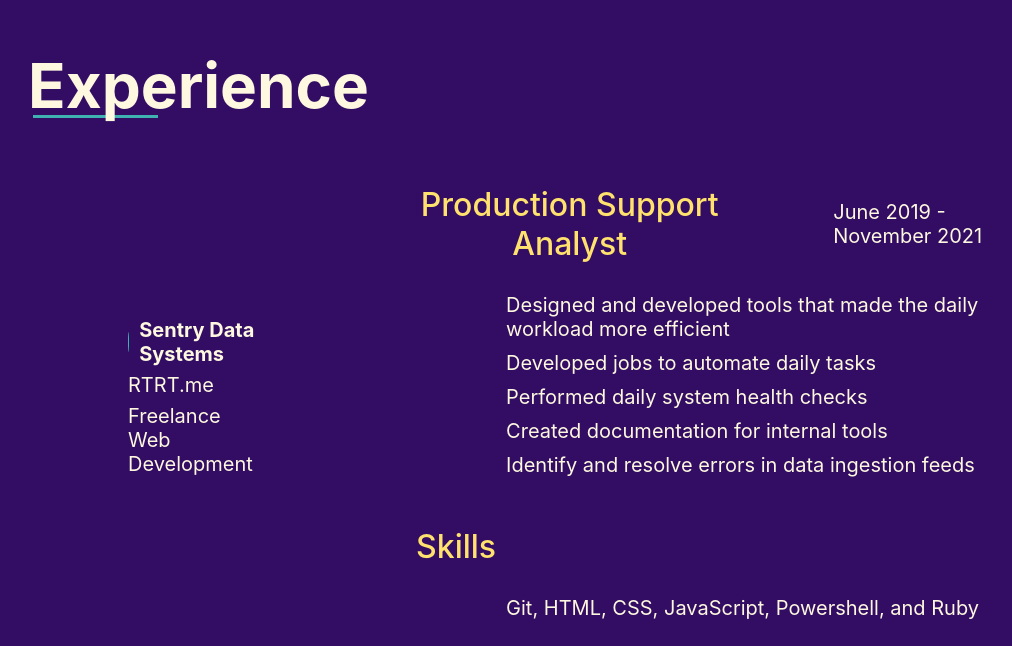
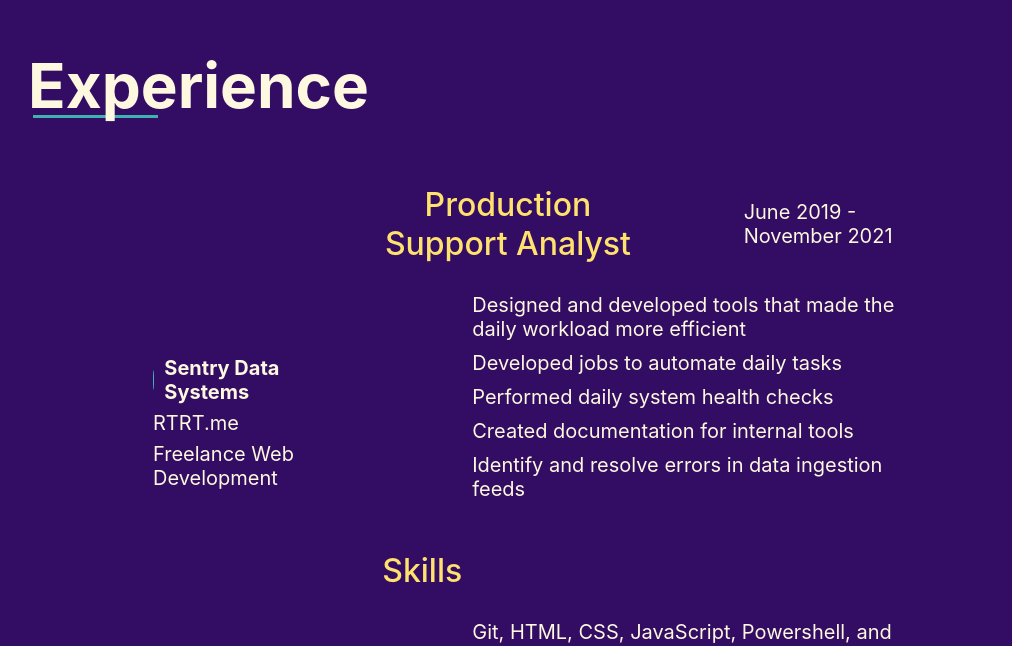
Before and after one commit to taihelsel/portfolio2, a React (Create React App) app: page / in a window 1280 px wide. Shown: the part 832-1478 px from the top of the page, without its empty margins (112-1124 px from the left). Built offline with nearby package versions, Linux system fonts and the light colour scheme.

Commit message:
updated exp responsive styles

```diff
--- a/src/Sections/Experience/Experience.css
+++ b/src/Sections/Experience/Experience.css
@@ -1,7 +1,8 @@
 #Experience {
     width: 100%;
     display: flex;
-    height: 800px;
+    height: fit-content;
+    padding-bottom: 100px;
 }
 
 #Experience .section-content {
@@ -10,17 +11,21 @@
 
 #experience-right {
     display: flex;
-    flex: 3.2;
 }
 
 #experience-left {
     display: flex;
-    flex: 1;
 }
 
 #experience-content {
     display: flex;
     flex-direction: row;
+    align-items: center;
+    justify-content: flex-start;
+    width: 75%;
+    align-self: center;
+    height: 100%;
+    margin-top: 67px;
 }
 
 #experience-controls {
@@ -29,7 +34,7 @@
     padding: 0;
     display: flex;
     flex-direction: column;
-    margin: 200px 0 0 100px;
+    margin-right: 80px;
 }
 
 #experience-controls li {
@@ -60,7 +65,6 @@
 #experience-details {
     display: flex;
     flex-direction: column;
-    margin-left: 150px;
 }
 
 #experience-details h2 {
@@ -77,7 +81,6 @@
     justify-content: space-between;
     align-items: center;
     margin-bottom: 30px;
-    margin-top: 67px;
 }
 
 #experience-details-title h2 {
@@ -126,6 +129,8 @@
         padding-bottom: 80px;
     }
     #experience-content {
+        width: 100%;
+        margin-top: 0;
         flex-direction: column;
     }
     #experience-left,
@@ -184,6 +189,7 @@
 @media only screen and (max-width: 1200px) and (min-width: 769px) {
     #Experience {}
     #experience-content {
+        width: 100%;
         flex: 1;
     }
     #experience-controls {
```
